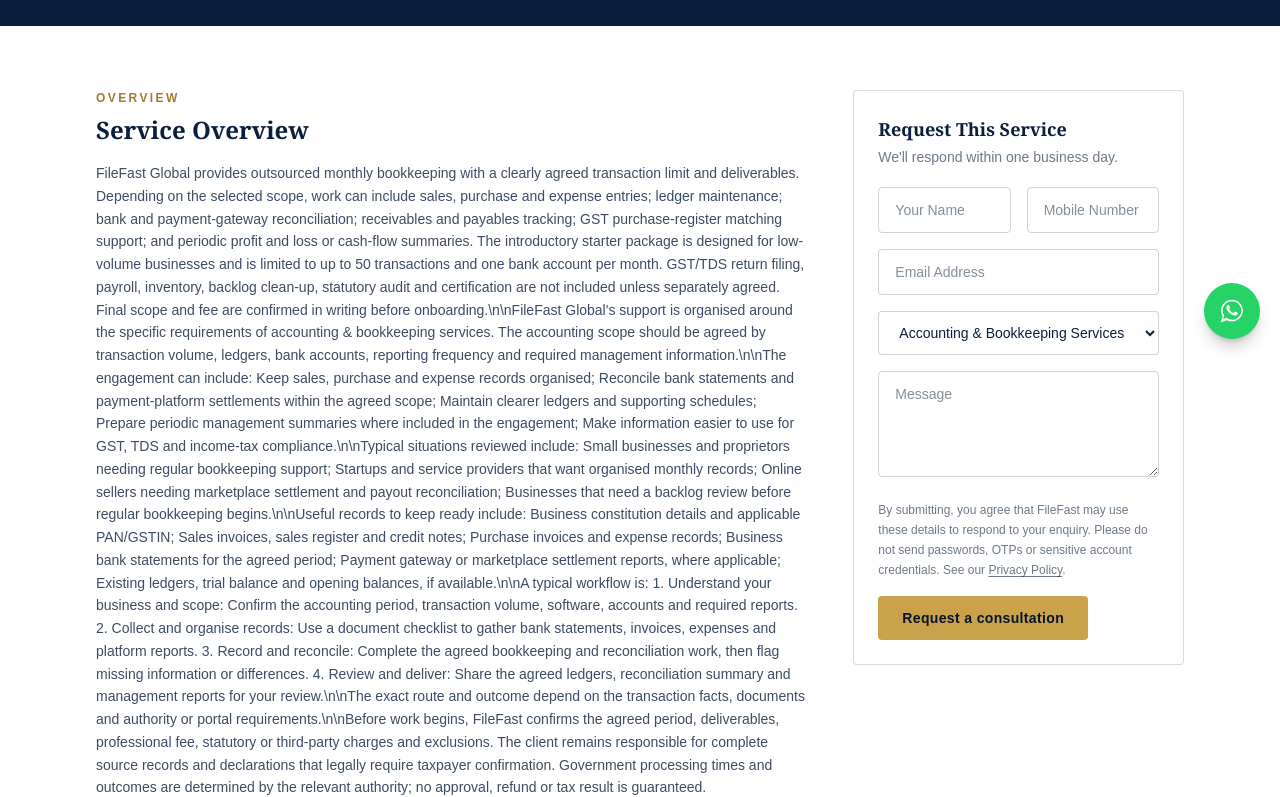
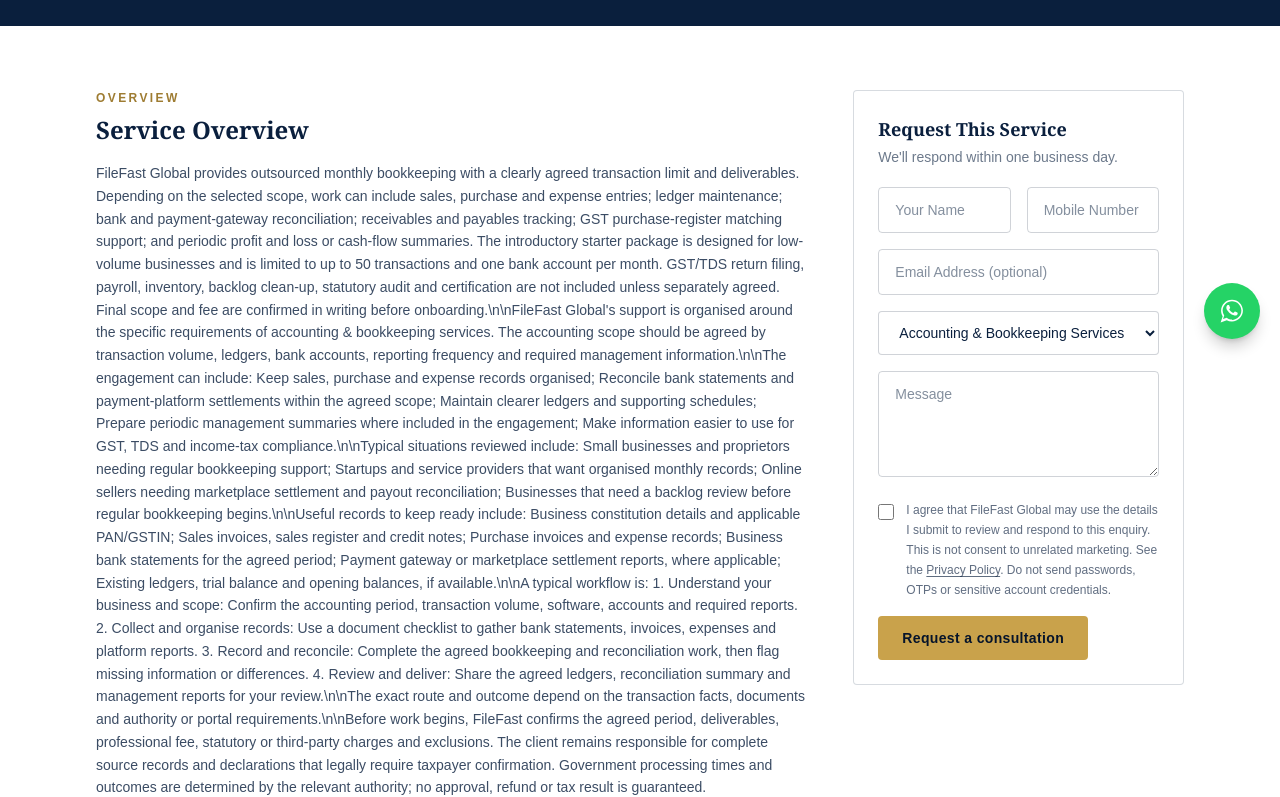
Before and after one commit to filefastservices-dotcom/filefast-website, a Next.js app: page /services/accounting-bookkeeping in a window 1280 px wide. Shown: the part 441-1238 px from the top of the page. Built offline with nearby package versions, Linux system fonts and the light colour scheme; no server answers; the database is empty.

Commit message:
Improve enquiry consent and form usability

```diff
--- a/src/components/LeadForm.jsx
+++ b/src/components/LeadForm.jsx
@@ -8,7 +8,8 @@ export default function LeadForm({ defaultService = "" }) {
     mobile: "",
     email: "",
     serviceInterested: defaultService,
-    message: ""
+    message: "",
+    consent: false
   });
   const [status, setStatus] = useState("idle"); // idle | sending | success | error
   const [submitError, setSubmitError] = useState("");
@@ -52,7 +53,7 @@ export default function LeadForm({ defaultService = "" }) {
       const res = await fetch("/api/leads", {
         method: "POST",
         headers: { "Content-Type": "application/json" },
-        body: JSON.stringify({ ...form, ...attribution, website: honeypot, source })
+        body: JSON.stringify({ ...form, ...attribution, website: honeypot, source, consent: form.consent })
       });
       if (!res.ok) {
         const result = await res.json().catch(() => ({}));
@@ -110,8 +111,7 @@ export default function LeadForm({ defaultService = "" }) {
       </div>
       <input
         type="email"
-        required
-        placeholder="Email Address"
+        placeholder="Email Address (optional)"
         aria-label="Email address (optional)"
         autoComplete="email"
         value={form.email}
@@ -152,7 +152,7 @@ export default function LeadForm({ defaultService = "" }) {
         onChange={(e) => update("message", e.target.value)}
         className="w-full rounded-sm border border-silver-dark/40 px-4 py-3 text-sm focus:border-gold focus:outline-none"
       />
-      <p className="text-xs leading-5 text-navy/60">By submitting, you agree that FileFast may use these details to respond to your enquiry. Please do not send passwords, OTPs or sensitive account credentials. See our <a className="underline underline-offset-2" href="/privacy-policy">Privacy Policy</a>.</p>
+      <label className="flex items-start gap-3 text-xs leading-5 text-navy/65"><input type="checkbox" required checked={form.consent} onChange={(e) => update("consent", e.target.checked)} className="mt-1 h-4 w-4 shrink-0 accent-[#b68a36]" /><span>I agree that FileFast Global may use the details I submit to review and respond to this enquiry. This is not consent to unrelated marketing. See the <a className="underline underline-offset-2" href="/privacy-policy">Privacy Policy</a>. Do not send passwords, OTPs or sensitive account credentials.</span></label>
       <button type="submit" disabled={status === "sending"} className="btn-gold w-full sm:w-auto">
         {status === "sending" ? "Sending..." : "Request a consultation"}
       </button>
```
